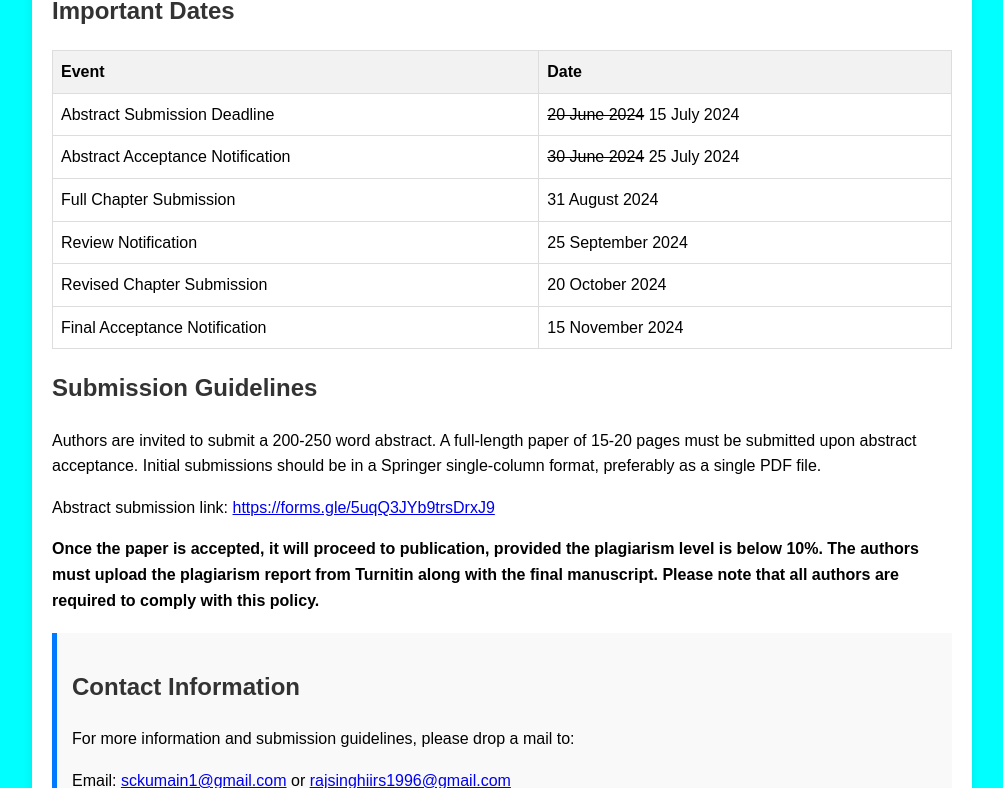
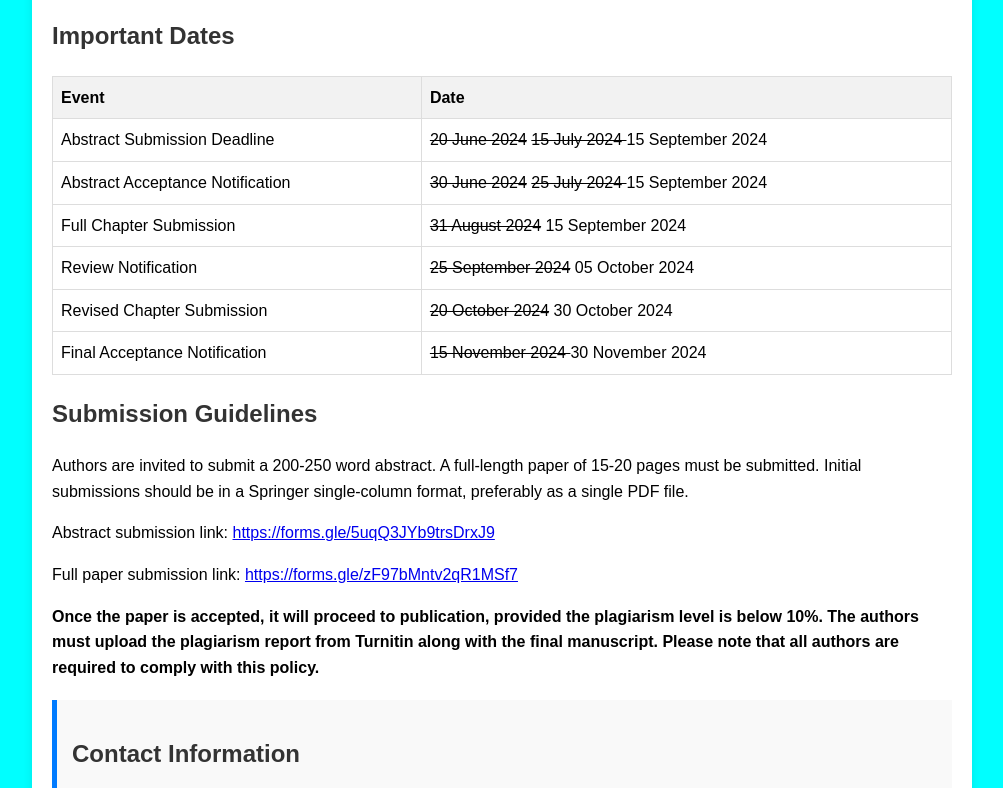
Before and after one commit to sckumain1/chaptercall.github.io, a plain HTML site: page index.html in a window 1280 px wide. Shown: the part 1618-2406 px from the top of the page, without its empty margins (138-1141 px from the left). Drawn offline with Linux system fonts and the light colour scheme.

Commit message:
Add files via upload

```diff
--- a/index.html
+++ b/index.html
@@ -167,7 +167,8 @@
         <div class="editor">
             <img src="sandeep.jpeg" alt="Sandeep Chand Kumain" class="editor-photo">
             <p><strong>Sandeep Chand Kumain</strong><br>
-            Department of Computer Science and Engineering, NIT Uttarakhand, India<br>
+            Research Scholar (Ph.D Submitted), Department of Computer Science and Engineering, NIT Uttarakhand, India<br>
+			Assistant Professor, School of Computer Sciences, UPES, Dehradun, India <br>
             Email: <a href="mailto:sckumain1@gmail.com">sckumain1@gmail.com</a></p>
         </div>
         <div class="editor">
@@ -224,27 +225,27 @@
             <tbody>
                 <tr>
                     <td>Abstract Submission Deadline</td>
-                    <td><del>20 June 2024</del> 15 July 2024</td>
+                    <td><del>20 June 2024</del> <del>15 July 2024 </del> 15 September 2024</td>
                 </tr>
                 <tr>
                     <td>Abstract Acceptance Notification</td>
-                    <td><del>30 June 2024</del> 25 July 2024</td>
+                    <td><del>30 June 2024</del> <del>25 July 2024 </del> 15 September 2024</td>
                 </tr>
                 <tr>
                     <td>Full Chapter Submission</td>
-                    <td>31 August 2024</td>
+                    <td><del>31 August 2024</del> 15 September 2024</td>
                 </tr>
                 <tr>
                     <td>Review Notification</td>
-                    <td>25 September 2024</td>
+                    <td><del>25 September 2024</del> 05 October 2024</td>
                 </tr>
                 <tr>
                     <td>Revised Chapter Submission</td>
-                    <td>20 October 2024</td>
+                    <td><del>20 October 2024</del> 30 October 2024</td>
                 </tr>
                 <tr>
                     <td>Final Acceptance Notification</td>
-                    <td>15 November 2024</td>
+                    <td><del>15 November 2024 </del> 30 November 2024</td>
                 </tr>
             </tbody>
         </table>
@@ -252,8 +253,10 @@
 
     <div class="section">
         <h2>Submission Guidelines</h2>
-        <p>Authors are invited to submit a 200-250 word abstract. A full-length paper of 15-20 pages must be submitted upon abstract acceptance. Initial submissions should be in a Springer single-column format, preferably as a single PDF file.</p>
+        <p>Authors are invited to submit a 200-250 word abstract. A full-length paper of 15-20 pages must be submitted. Initial submissions should be in a Springer single-column format, preferably as a single PDF file.</p>
         <p>Abstract submission link: <a href="https://forms.gle/5uqQ3JYb9trsDrxJ9">https://forms.gle/5uqQ3JYb9trsDrxJ9</a></p>
+		<p>Full paper submission link: <a href="https://forms.gle/zF97bMntv2qR1MSf7">https://forms.gle/zF97bMntv2qR1MSf7</a></p>
+
         <p><strong>Once the paper is accepted, it will proceed to publication, provided the plagiarism level is below 10%. The authors must upload the plagiarism report from Turnitin along with the final manuscript. Please note that all authors are required to comply with this policy.</strong></p>
     </div>
 
@@ -270,7 +273,7 @@
     <div class="marquee">
         <div>
 		    <p><h2 class="blink">Pulication Charges: Zero</h2></p>
-            <p>Abstract Submission Deadline is extended to : 15 July 2024</p>
+            <p>Full Paper Submission Deadline is extended to : 15 September 2024</p>
         </div>
     </div>
 </div>
```
